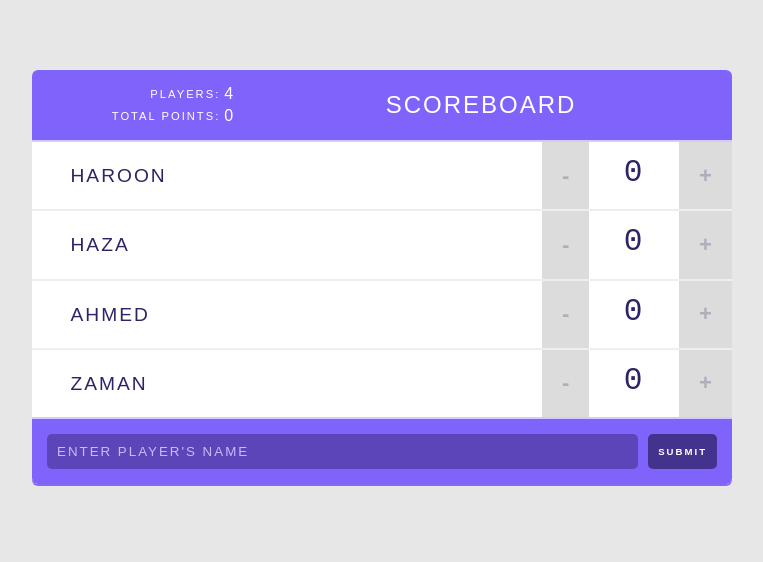
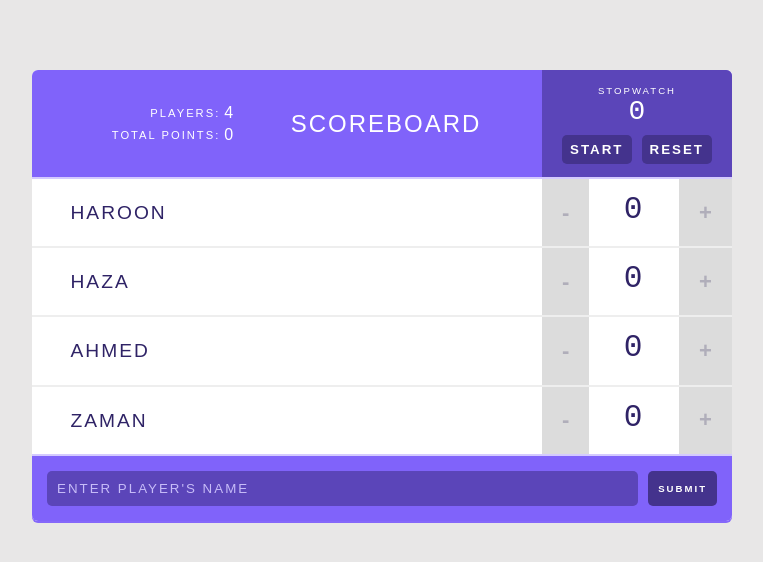
Before and after one commit to haroon97/react-scoreboard, a React (Create React App) app: page / in a window 1280 px wide. Shown: the top 562 px of the page, without its empty margins (258-1021 px from the left). Built offline with nearby package versions, Linux system fonts and the light colour scheme; the HTML template or start-up script is replaced by a standard one.

Commit message:
added Stopwatch Component

```diff
--- a/src/components/Header.js
+++ b/src/components/Header.js
@@ -1,5 +1,6 @@
 import React from 'react';
 import Stats from './Stats';
+import Stopwatch from './Stopwatch';
 
 const Header = (props) => {
   return (
@@ -8,6 +9,7 @@
       players={props.players}
       />
       <h1>{props.title}</h1>
+      <Stopwatch />
     </header>
   );
 }
--- /dev/null
+++ b/src/components/Stopwatch.js
@@ -0,0 +1,61 @@
+import React from 'react';
+
+class Stopwatch extends React.Component {
+
+  state = {
+    isRunning: false,
+    elapsedTime: 0,
+    previousTime: 0
+  };
+
+  componentDidMount() {
+    this.intervalID = setInterval(() => this.tick(), 100)
+  }
+
+  componentWillUnmount() {
+    clearInterval(this.intervalID);
+  }
+
+  tick = () => {
+    if (this.state.isRunning) {
+      const now = Date.now();
+      this.setState(prevState => ({
+        previousTime: now,
+        elapsedTime: prevState.elapsedTime + (now - this.state.previousTime)
+      }))
+    }
+  }
+
+  handleStopwatch = () => {
+    this.setState(prevState => ({
+      isRunning: !prevState.isRunning
+    }));
+    if (!this.state.isRunning) {
+      this.setState({ previousTime: Date.now() })
+    }
+  };
+
+  resetStopwatch = () => {
+      this.setState({
+        elapsedTime: 0
+      })
+  }
+
+  render() {
+
+    const seconds = Math.floor(this.state.elapsedTime / 1000);
+
+    return (
+      <div className="stopwatch">
+        <h2>Stopwatch</h2>
+        <span className="stopwatch-time">{seconds}</span>
+        <button onClick={this.handleStopwatch}>
+          {this.state.isRunning ? 'Stop' : 'Start'}
+        </button>
+        <button onClick={this.resetStopwatch}>Reset</button>
+      </div>
+    );
+  }
+}
+
+export default Stopwatch;
```
